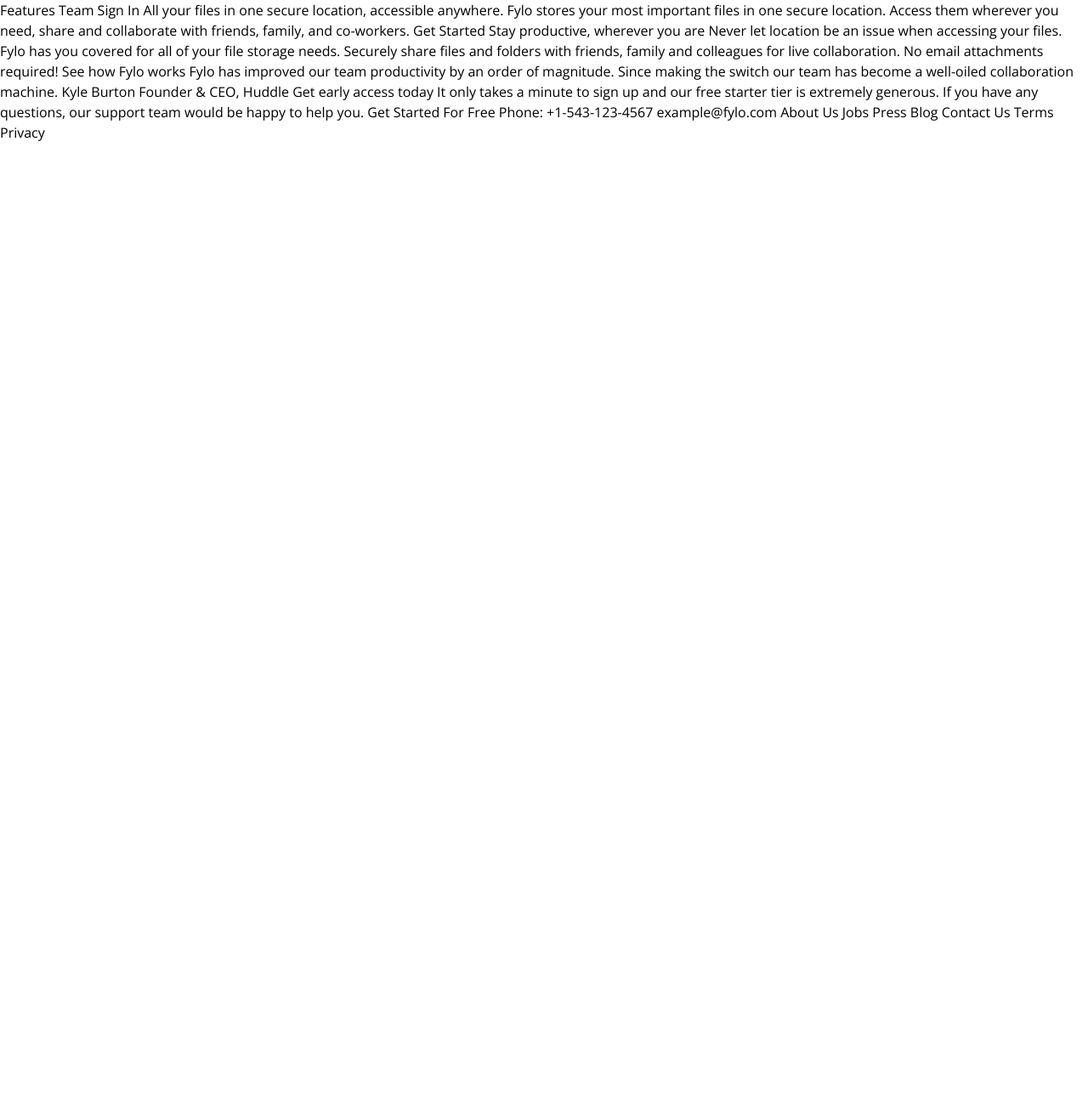
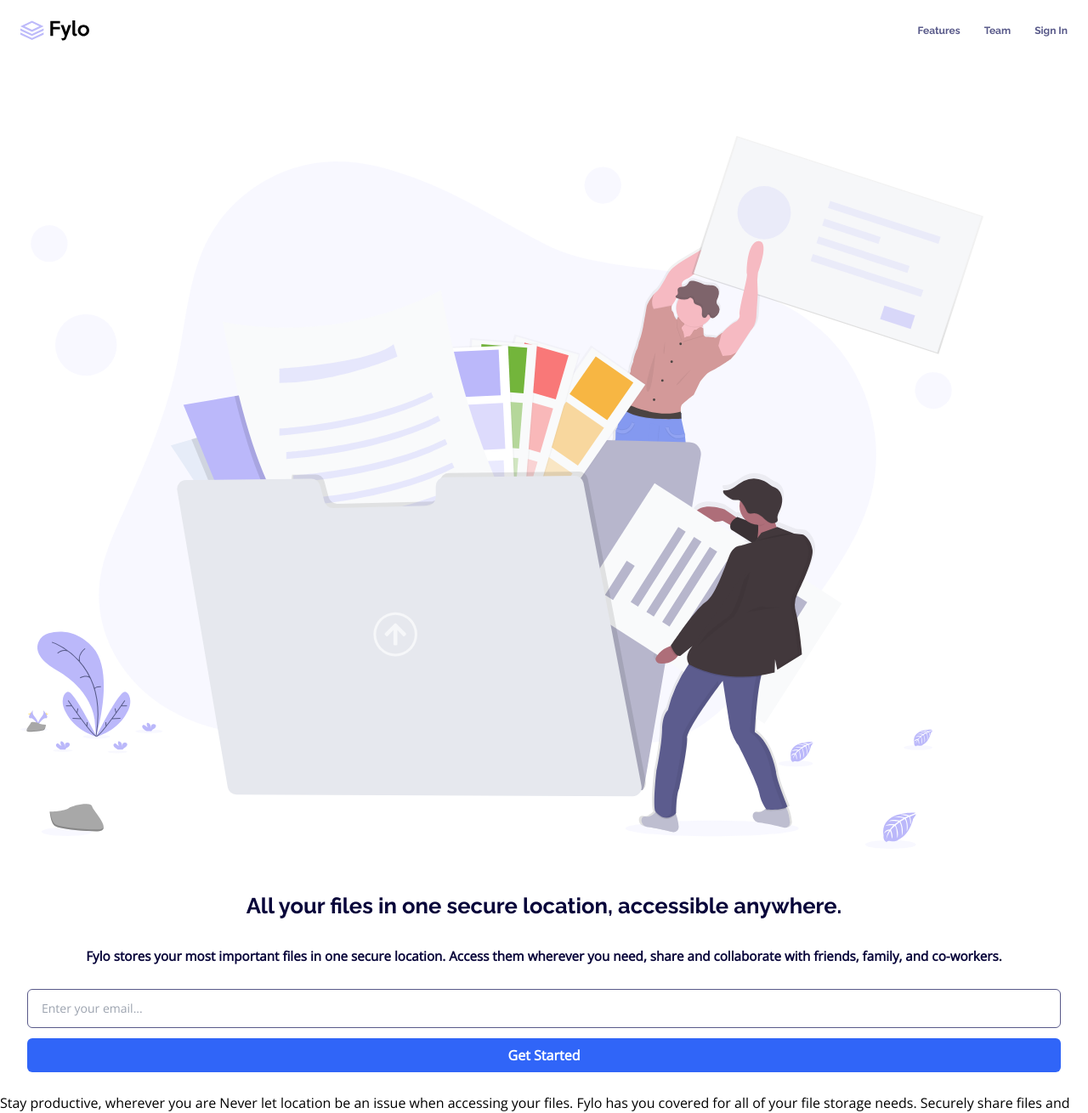
Before and after one commit to amirhazizi/fylo-landing-page-with-two-column-layout, a website: page index.html in a window 1280 px wide. Shown: the top 1310 px of the page at 85% size. Before the commit the page ends 800 px from the top, so only its background shows below. Drawn offline with nearby package versions, Linux system fonts and the light colour scheme.

Commit message:
nav/header added

```diff
--- a/css/input.css
+++ b/css/input.css
@@ -29,3 +29,13 @@
     font-family: 'Raleway', sans-serif;
 
 }
+
+
+/* header */
+.header-content h1 {
+    font-size: 1.6rem;
+}
+
+.header-content p {
+    font-size: .95rem;
+}
--- a/index.html
+++ b/index.html
@@ -22,20 +22,76 @@
     <title>Frontend Mentor | Fylo landing page with two column layout</title>
   </head>
   <body>
-    Features Team Sign In All your files in one secure location, accessible
-    anywhere. Fylo stores your most important files in one secure location.
-    Access them wherever you need, share and collaborate with friends, family,
-    and co-workers. Get Started Stay productive, wherever you are Never let
-    location be an issue when accessing your files. Fylo has you covered for all
-    of your file storage needs. Securely share files and folders with friends,
-    family and colleagues for live collaboration. No email attachments required!
-    See how Fylo works Fylo has improved our team productivity by an order of
-    magnitude. Since making the switch our team has become a well-oiled
-    collaboration machine. Kyle Burton Founder & CEO, Huddle Get early access
-    today It only takes a minute to sign up and our free starter tier is
-    extremely generous. If you have any questions, our support team would be
-    happy to help you. Get Started For Free Phone: +1-543-123-4567
-    example@fylo.com About Us Jobs Press Blog Contact Us Terms Privacy
+    <!-- header -->
+    <header>
+      <!-- container -->
+      <div class="max-w-ms mx-auto p-6 space-y-28">
+        <!-- nav -->
+        <nav class="flex justify-between items-center">
+          <!-- logo -->
+          <img class="h-6" src="./images/logo.svg" alt="logo.svg" />
+          <!-- links -->
+          <ul class="flex space-x-7 text-xs font-bold text-cl_DesaturatedBlue">
+            <li>
+              <a href="#">Features</a>
+            </li>
+            <li>
+              <a href="#">Team</a>
+            </li>
+            <li>
+              <a href="#">Sign In</a>
+            </li>
+          </ul>
+        </nav>
+        <!-- end nav -->
+
+        <!-- header content -->
+        <div class="header-content text-center space-y-12">
+          <!-- intro img -->
+          <img src="./images/illustration-1.svg" alt="illustration-1.svg" />
+          <!-- text content -->
+          <div class="space-y-7">
+            <!-- header -->
+            <h1 class="font-bold text-cl_VeryDarkBlue">
+              All your files in one secure location, accessible anywhere.
+            </h1>
+            <!-- text -->
+            <p class="font-bold text-cl_VeryDarkBlue">
+              Fylo stores your most important files in one secure location.
+              Access them wherever you need, share and collaborate with friends,
+              family, and co-workers.
+            </p>
+            <!-- sign up form -->
+            <form class="flex flex-col space-y-3 px-2">
+              <input
+                class="w-full border py-3 px-4 text-sm rounded-md border-cl_DesaturatedBlue focus:outline-cl_BrightBlue"
+                type="text"
+                placeholder="Enter your email..."
+              />
+              <button
+                class="w-full bg-cl_BrightBlue text-white font-bold py-2 rounded-md"
+                type="submit"
+              >
+                Get Started
+              </button>
+            </form>
+          </div>
+        </div>
+      </div>
+    </header>
+    <!-- end header -->
+
+    Stay productive, wherever you are Never let location be an issue when
+    accessing your files. Fylo has you covered for all of your file storage
+    needs. Securely share files and folders with friends, family and colleagues
+    for live collaboration. No email attachments required! See how Fylo works
+    Fylo has improved our team productivity by an order of magnitude. Since
+    making the switch our team has become a well-oiled collaboration machine.
+    Kyle Burton Founder & CEO, Huddle Get early access today It only takes a
+    minute to sign up and our free starter tier is extremely generous. If you
+    have any questions, our support team would be happy to help you. Get Started
+    For Free Phone: +1-543-123-4567 example@fylo.com About Us Jobs Press Blog
+    Contact Us Terms Privacy
   </body>
   <!-- app.js -->
   <script src="./js/app.js" type="module"></script>
```
Also changed, not shown: css/styles.css.
